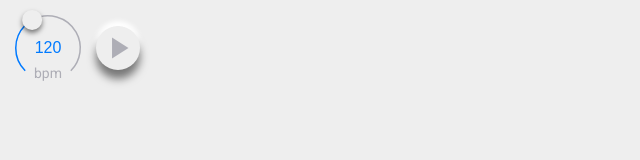
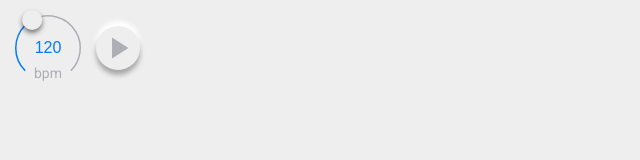
Before and after one commit to Volcomix/jsdaw, a React app: page / in a window 1280 px wide. Shown: the top 160 px of the page, without its empty margins (0-640 px from the left). Built offline with nearby package versions, Linux system fonts and the light colour scheme.

Commit message:
Set tiny shadow for play button

```diff
--- a/src/core/Beat.component.js
+++ b/src/core/Beat.component.js
@@ -103,10 +103,10 @@ const styles = {
     color: keyColor,
   },
   buttonDown: {
-    boxShadow: '0px 3px 3px rgba(0, 0, 0, 0.5), 0px -1px 1px white',
+    boxShadow: '0px 1px 1px rgba(0, 0, 0, 0.3), 0px -1px 1px white',
   },
   buttonUp: {
-    boxShadow: '0px 9px 9px rgba(0, 0, 0, 0.5), 0px -5px 5px white',
+    boxShadow: '0px 5px 5px rgba(0, 0, 0, 0.3), 0px -5px 5px white',
   }
 }
 
```
